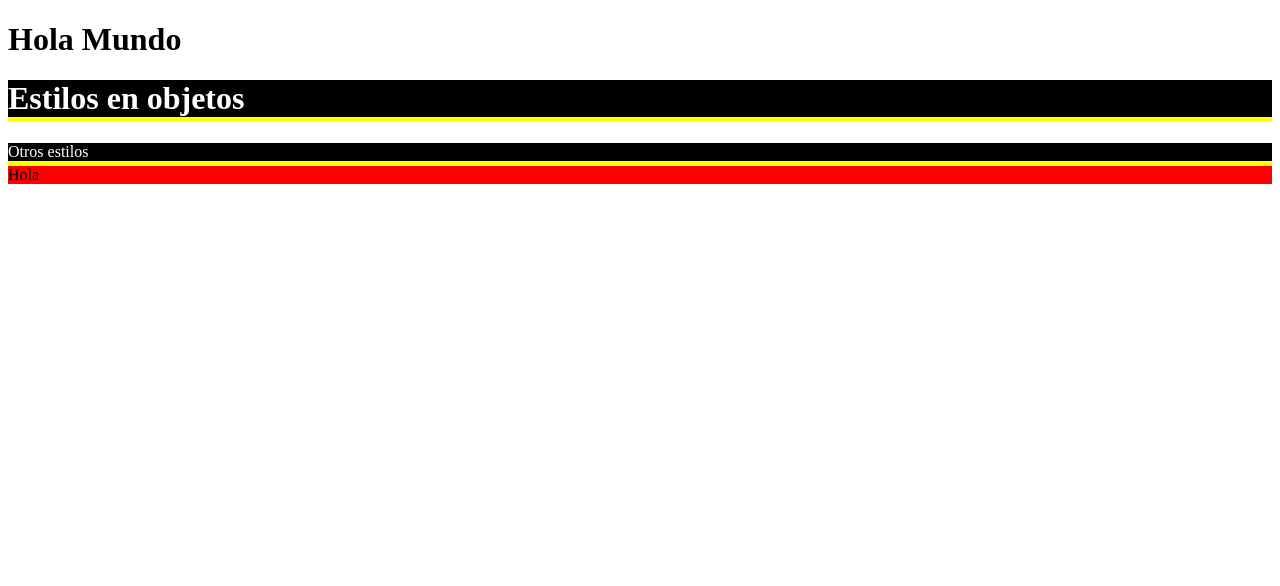
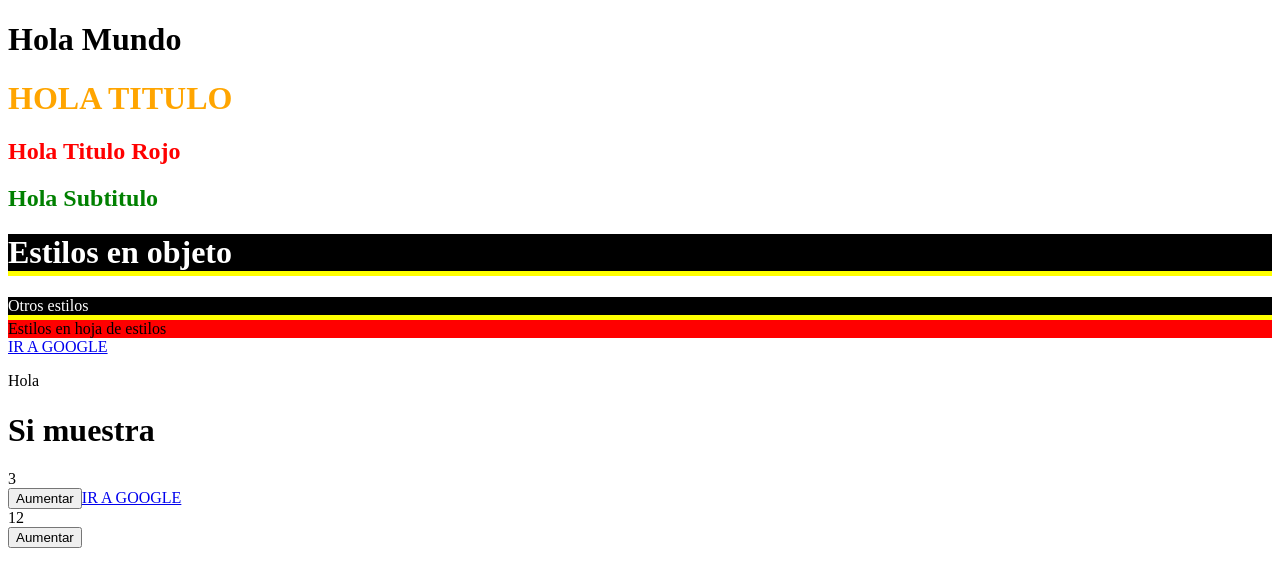
Before and after one commit to 2022B-web-avanzada-soft/romero-meneses-daniela-alexandra-web, a Next.js app in the folder react-nextjs/: page /a_hola_mundo in a window 1280 px wide. Shown: the top 586 px of the page. Built offline with nearby package versions, Linux system fonts and the light colour scheme.

Commit message:
Use State

```diff
--- a/react-nextjs/components/a_estilos/EstilosEjemplo.tsx
+++ b/react-nextjs/components/a_estilos/EstilosEjemplo.tsx
@@ -1,13 +1,36 @@
 //components/a_estilos/EstilosEjemplo.tsx
 import styles from './estilos.module.css'
+import styled from "@emotion/styled";
+
+// Los estilos deben de tener el nombre "module.css"
+// Styled components // npm i @emotion/styled @emotion/react
+const Titulo = styled.h1`
+  font-size: 2rem;
+  text-transform: uppercase;
+  color: orange;
+`
+const TituloRojo = styled.h1`
+  font-size: 1.5rem;
+  text-transform: capitalize;
+  color: red;
+`
+const Subtitulo = styled.h2`
+  font-size: 1.5rem;
+  text-transform: capitalize;
+  color: green;
+`
 export default function (){
     const misEstilos = {
         color: '#FFF',
         backgroundColor: 'black',
         borderBottom: '5px solid yellow',
     };
-    return(
+
+    return (
         <>
+            <Titulo>Hola titulo</Titulo>
+            <TituloRojo>Hola titulo rojo</TituloRojo>
+            <Subtitulo>Hola subtitulo</Subtitulo>
             <h1 style={
                 {
                     color: misEstilos.color,
@@ -15,11 +38,11 @@ export default function (){
                     borderBottom: misEstilos.borderBottom,
                 }
             }>
-                Estilos en objetos
+                Estilos en objeto
             </h1>
             <div style={misEstilos}>Otros estilos</div>
             <div className={styles.rojo}>
-                Hola
+                Estilos en hoja de estilos
             </div>
         </>
     )
--- /dev/null
+++ b/react-nextjs/components/b_componentes/Componente.tsx
@@ -0,0 +1,52 @@
+// b_componentes/Componente.tsx
+import {useState} from "react";
+
+type PropiedadesComponente = {
+    url: string;
+    iteraciones: number;
+    mostrar?: boolean;
+};
+// interface PropiedadesComponente{
+//
+// }
+export default function (props:PropiedadesComponente){
+    const {url, iteraciones, mostrar} = props;
+    // const arreglo = [ 1, 0 ];
+    // const numeroUno = arreglo[0];
+    // const numeroDos = arreglo[0];
+    // const [ numeroUno, numeroDos ] = [ 1, 0 ];
+    // Hooks
+    const [iteracion, setIteracion] = useState(iteraciones);
+    // const url = props.url;
+    // const iteraciones = props.iteraciones;
+    // const mostrar = props.mostrar;
+
+    const contenidoCondicional: () => (JSX.Element) = ()=>{
+        if(mostrar){
+            return <p>Hola</p>
+        }
+        return <></>
+    };
+
+    return (
+        <>
+            <a target="_blank" href={url}>IR A GOOGLE</a>
+            {/*{mostrar ? <p>Hello</p> : <></>}*/}
+            {contenidoCondicional()}
+            { mostrar &&
+                <h1>Si muestra</h1>
+            }
+
+
+            <div>
+                {iteracion}
+            </div>
+            <button className="bg-blue-500" onClick={
+                (event)=> {
+                    console.log(event);
+                    setIteracion(iteracion + 1);
+                }
+            }> Aumentar </button>
+        </>
+    )
+}
--- a/react-nextjs/package.json
+++ b/react-nextjs/package.json
@@ -11,6 +11,8 @@
     "type-check": "tsc"
   },
   "dependencies": {
+    "@emotion/react": "^11.10.5",
+    "@emotion/styled": "^11.10.5",
     "next": "latest",
     "react": "^18.2.0",
     "react-dom": "^18.2.0"
--- a/react-nextjs/pages/a_hola_mundo.tsx
+++ b/react-nextjs/pages/a_hola_mundo.tsx
@@ -13,12 +13,20 @@ const b_componente =()=>{
 }
  */
 import EstilosEjemplo from "../components/a_estilos/EstilosEjemplo";
+import Componente from "../components/b_componentes/Componente";
 
 export  default function a_hola_mundo(){
     return(
         <>
             <h1>Hola Mundo</h1>
             <EstilosEjemplo></EstilosEjemplo>
+            <Componente iteraciones={3}
+                mostrar={true}
+                url={'https://google.com'}
+            ></Componente>
+            <Componente iteraciones={12}
+                        url={'https://google.com'}
+            ></Componente>
         </>
     )
 }
```
Also changed, not shown: react-nextjs/components/c_use_state/EjemploUseState.tsx (added, +43 -0 lines), react-nextjs/pages/c_use_state.tsx (added, +12 -0 lines), 1 other file (tests, documents, lock files or other folders).
